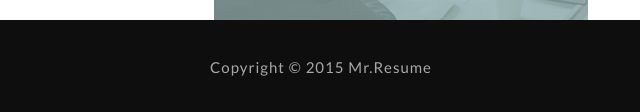
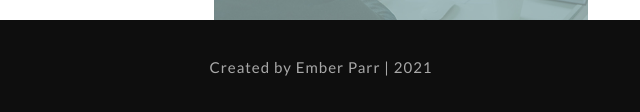
Before and after one commit to ember-parr/single-page-resume, a plain HTML site: page index.html in a window 1280 px wide. Shown: the part 2664-2776 px from the top of the page, 319-959 px from the left. Drawn offline with Linux system fonts and the light colour scheme.

```diff
--- a/index.html
+++ b/index.html
@@ -223,7 +223,7 @@
 
     <footer>
         <div class="copyright">
-            <p>Copyright © 2015 Mr.Resume</p>
+            <p>Created by Ember Parr  |  2021</p>
         </div>
     </footer><!--Footer-->
 
```
